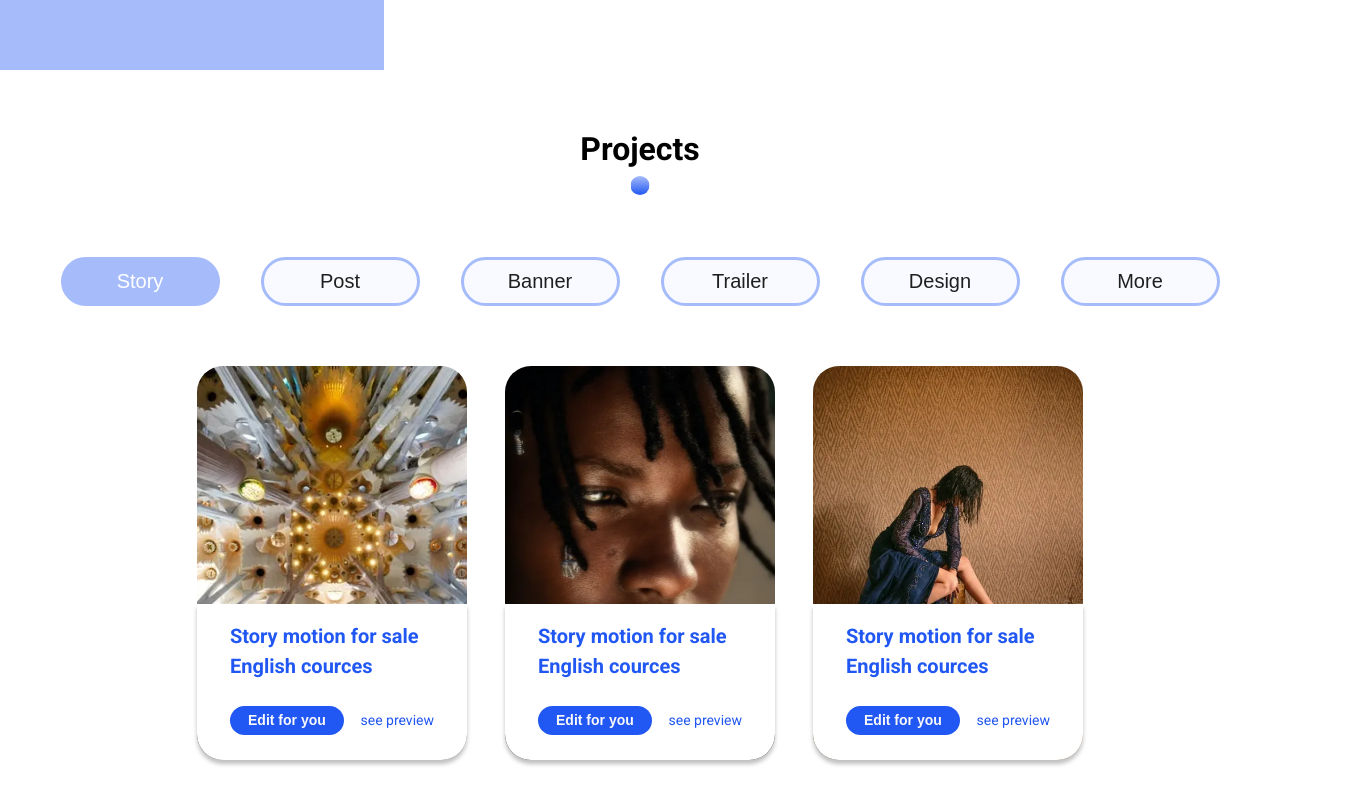
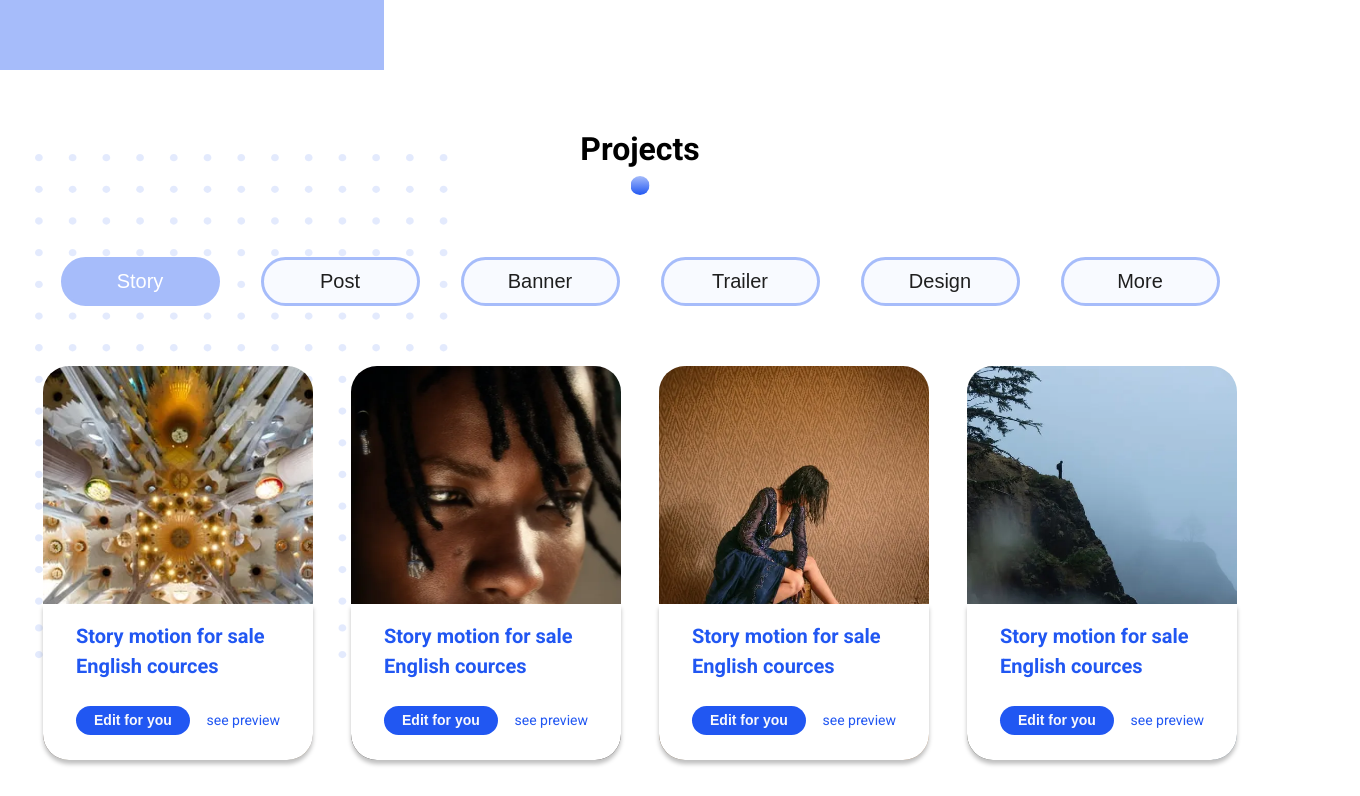
Before and after one commit to leonraz58/portfolio-styled2, a React app: page / in a window 1280 px wide. Shown: the part 820-1616 px from the top of the page, 1360 px wide, since content can reach past the window. Built offline with nearby package versions, Linux system fonts and the light colour scheme.

Commit message:
add pseudo elements to Projects

```diff
--- a/src/layout/sections/projects/Projects.tsx
+++ b/src/layout/sections/projects/Projects.tsx
@@ -6,6 +6,8 @@ import {SectionTitle} from "../../../components/SectionTitle";
 import {TabMenu, TabsStatusType} from "./tabMenu/tabMenu";
 import {Cards} from "./cards/Cards";
 import {projectsData} from "./projectsData";
+import dots from "./../../../assets/images/projects/dots.svg"
+import bigCross from "./../../../assets/images/projects/bigCross.svg"
 
 export const Projects = () => {
 
@@ -22,7 +24,7 @@ export const Projects = () => {
 
     let filteredProjects = projectsData
 
-    switch(statusFilter){
+    switch (statusFilter) {
         case "post":
             filteredProjects = filteredProjects.filter(project => project.type === "post");
             break;
@@ -48,19 +50,46 @@ export const Projects = () => {
     }
 
     return (
-        <StyledProject>
+        <StyledProjects>
             <Container>
                 <FlexWrapper direction={"column"} justify={"center"} align={"center"}>
                     <SectionTitle>Projects</SectionTitle>
-                <TabMenu tabsData={tabsData} changeFilterStatus={setStatusFilter} currentFilterStatus={statusFilter}/>
+                    <TabMenu tabsData={tabsData} changeFilterStatus={setStatusFilter}
+                             currentFilterStatus={statusFilter}/>
                     <Cards projects={filteredProjects}/>
                 </FlexWrapper>
             </Container>
-        </StyledProject>
+        </StyledProjects>
     );
 };
 
-const StyledProject = styled.section`
+const StyledProjects = styled.section`
     margin-top: 60px;
     margin-bottom: 154px;
+    position: relative;
+
+    & ${Container} {
+        position: relative;
+        z-index: 0;
+        &::before {
+            content: url(${dots});
+            display: inline-block;
+            position: absolute;
+            top: 24px;
+            left: 20px;
+            z-index: -1;
+        }
+
+        &::after {
+            content: url(${bigCross});
+            height: 392px;
+            width: 361px;
+            position: absolute;
+            right: -95px;
+            bottom: -160px;
+            z-index: -1;
+        }
+    }
+
+
 `
--- a/src/layout/sections/projects/cards/Cards.tsx
+++ b/src/layout/sections/projects/cards/Cards.tsx
@@ -26,4 +26,6 @@ const StyledCards = styled.ul`
     display: flex;
     gap: 38px;
     margin-top: 60px;
+    flex-wrap: wrap;
+    justify-content: center;
 `
--- a/src/layout/sections/projects/projectsData.ts
+++ b/src/layout/sections/projects/projectsData.ts
@@ -26,31 +26,43 @@ export const projectsData: Array<ProjectType> = [
     {
         id: 3,
         src: image4,
-        title: "Story motion for sale English cources - post",
+        title: "Story motion for sale English cources",
         type: "post"
     },
     {
         id: 4,
         src: image1,
-        title: "Story motion for sale English cources - banner",
+        title: "Story motion for sale English cources",
         type: "banner"
     },
     {
         id: 5,
         src: image2,
-        title: "Story motion for sale English cources - trailer",
+        title: "Story motion for sale English cources",
         type: "trailer"
     },
     {
         id: 6,
         src: image3,
-        title: "Story motion for sale English cources - desighn",
+        title: "Story motion for sale English cources",
         type: "design"
     },
     {
         id: 7,
         src: image4,
-        title: "Story motion for sale English cources - more",
+        title: "Story motion for sale English cources",
         type: "more"
+    },
+    {
+        id: 8,
+        src: image4,
+        title: "Story motion for sale English cources",
+        type: "story"
+    },
+    {
+        id: 9,
+        src: image4,
+        title: "Story motion for sale English cources",
+        type: "story"
     }
 ]
```
Also changed, not shown: src/assets/images/projects/bigCross.svg (added), src/assets/images/projects/dots.svg (added). Lines whose indentation alone changed are shown as unchanged.
